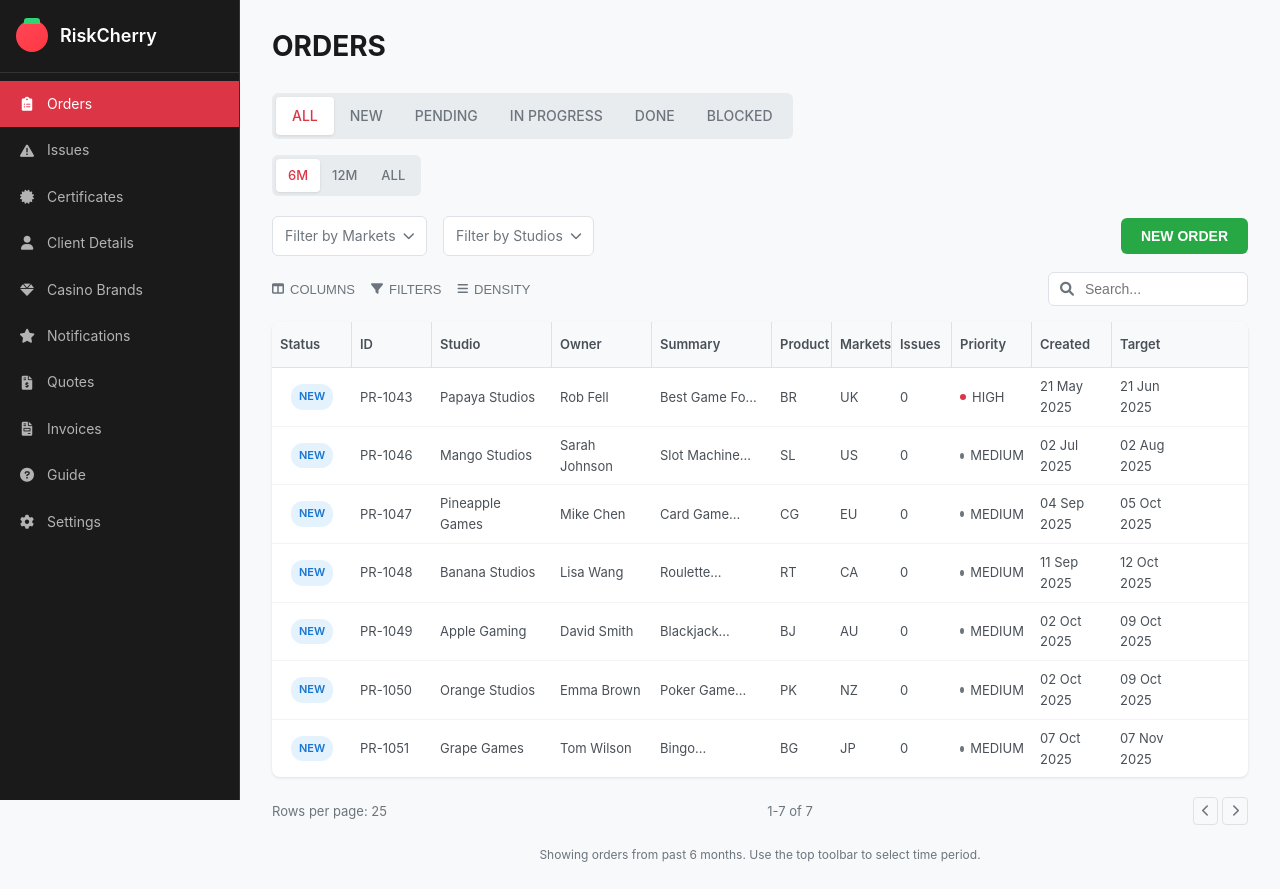
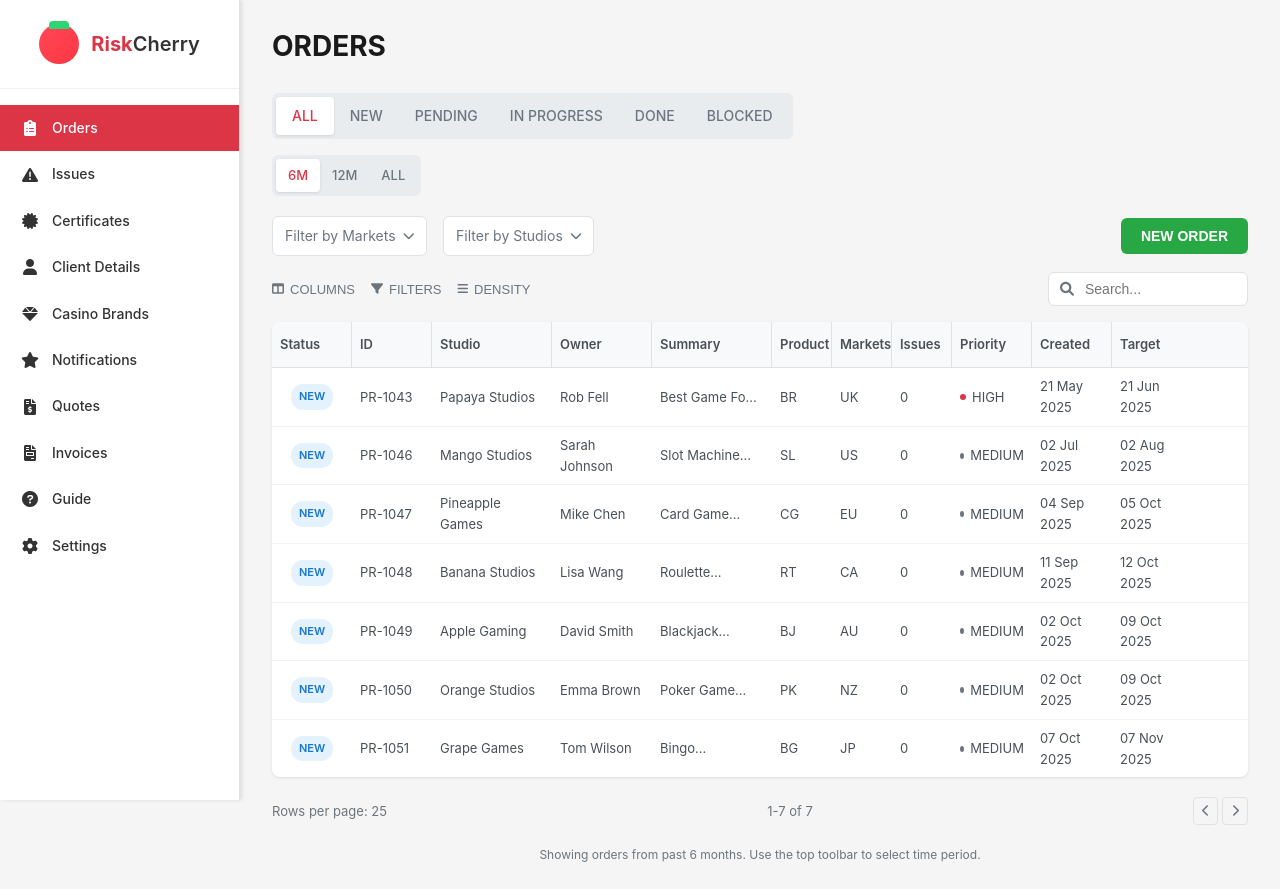
Before and after one commit to robf574/promo-portal, a plain HTML site: page index.html in a window 1280 px wide. Drawn offline with Linux system fonts and the light colour scheme.

Commit message:
Fix sidebar to match exact RiskCherry design - white background, black text, proper logo styling

```diff
--- a/index.html
+++ b/index.html
@@ -15,7 +15,9 @@
                 <div class="logo-icon">
                     <i class="fas fa-cherry"></i>
                 </div>
-                <span class="logo-text">RiskCherry</span>
+                <span class="logo-text">
+                    <span class="risk">Risk</span><span class="cherry">Cherry</span>
+                </span>
             </div>
 
             <nav class="nav-menu">
--- a/style.css
+++ b/style.css
@@ -7,7 +7,7 @@
 
 body {
     font-family: -apple-system, BlinkMacSystemFont, 'Segoe UI', Roboto, Oxygen, Ubuntu, Cantarell, sans-serif;
-    background-color: #f8f9fa;
+    background-color: #f5f5f5;
     color: #333;
     line-height: 1.6;
 }
@@ -18,29 +18,31 @@ body {
     min-height: 100vh;
 }
 
-/* Sidebar - Much darker to match real design */
+/* Sidebar - White background with black text to match real design */
 .sidebar {
     width: 240px;
-    background-color: #1a1a1a;
-    color: white;
+    background-color: white;
+    color: #333;
     padding: 0;
     position: fixed;
     height: 100vh;
     overflow-y: auto;
-    border-right: 1px solid #333;
+    border-right: 1px solid #e0e0e0;
+    box-shadow: 2px 0 4px rgba(0,0,0,0.1);
 }
 
 .logo {
     display: flex;
     align-items: center;
-    padding: 20px 16px;
+    justify-content: center;
+    padding: 24px 16px;
     margin-bottom: 0;
-    border-bottom: 1px solid #333;
+    border-bottom: 1px solid #f0f0f0;
 }
 
 .logo-icon {
-    width: 32px;
-    height: 32px;
+    width: 40px;
+    height: 40px;
     background: linear-gradient(135deg, #ff4757, #ff3742);
     border-radius: 50%;
     display: flex;
@@ -53,60 +55,80 @@ body {
 .logo-icon::before {
     content: '';
     position: absolute;
-    top: -2px;
+    top: -3px;
     left: 50%;
     transform: translateX(-50%);
-    width: 16px;
-    height: 6px;
+    width: 20px;
+    height: 8px;
     background-color: #2ed573;
-    border-radius: 3px 3px 0 0;
+    border-radius: 4px 4px 0 0;
 }
 
 .logo-icon i {
     color: white;
-    font-size: 14px;
+    font-size: 16px;
     z-index: 1;
 }
 
 .logo-text {
-    font-size: 18px;
+    font-size: 20px;
     font-weight: 600;
-    color: white;
+    color: #333;
+}
+
+.logo-text .risk {
+    color: #dc3545;
+    font-weight: 700;
+}
+
+.logo-text .cherry {
+    color: #333;
+    font-weight: 600;
 }
 
 /* Navigation Menu */
 .nav-menu {
-    padding: 8px 0;
+    padding: 16px 0;
 }
 
 .nav-item {
     display: flex;
     align-items: center;
-    padding: 12px 16px;
+    padding: 12px 20px;
     margin: 0;
     cursor: pointer;
     transition: all 0.2s ease;
-    color: #b3b3b3;
+    color: #333;
     font-size: 14px;
-    border-left: 3px solid transparent;
+    font-weight: 500;
+    position: relative;
 }
 
 .nav-item:hover {
-    background-color: #2a2a2a;
-    color: white;
+    background-color: #f8f9fa;
+    color: #333;
 }
 
 .nav-item.active {
     background-color: #dc3545;
     color: white;
-    border-left-color: #dc3545;
+}
+
+.nav-item.active::before {
+    content: '';
+    position: absolute;
+    left: 0;
+    top: 0;
+    bottom: 0;
+    width: 4px;
+    background-color: #dc3545;
 }
 
 .nav-item i {
     margin-right: 12px;
-    width: 16px;
+    width: 20px;
     text-align: center;
-    font-size: 14px;
+    font-size: 16px;
 }
 
 /* Main Content */
@@ -114,7 +136,7 @@ body {
     flex: 1;
     margin-left: 240px;
     padding: 24px 32px;
-    background-color: #f8f9fa;
+    background-color: #f5f5f5;
     min-height: 100vh;
 }
 
```
